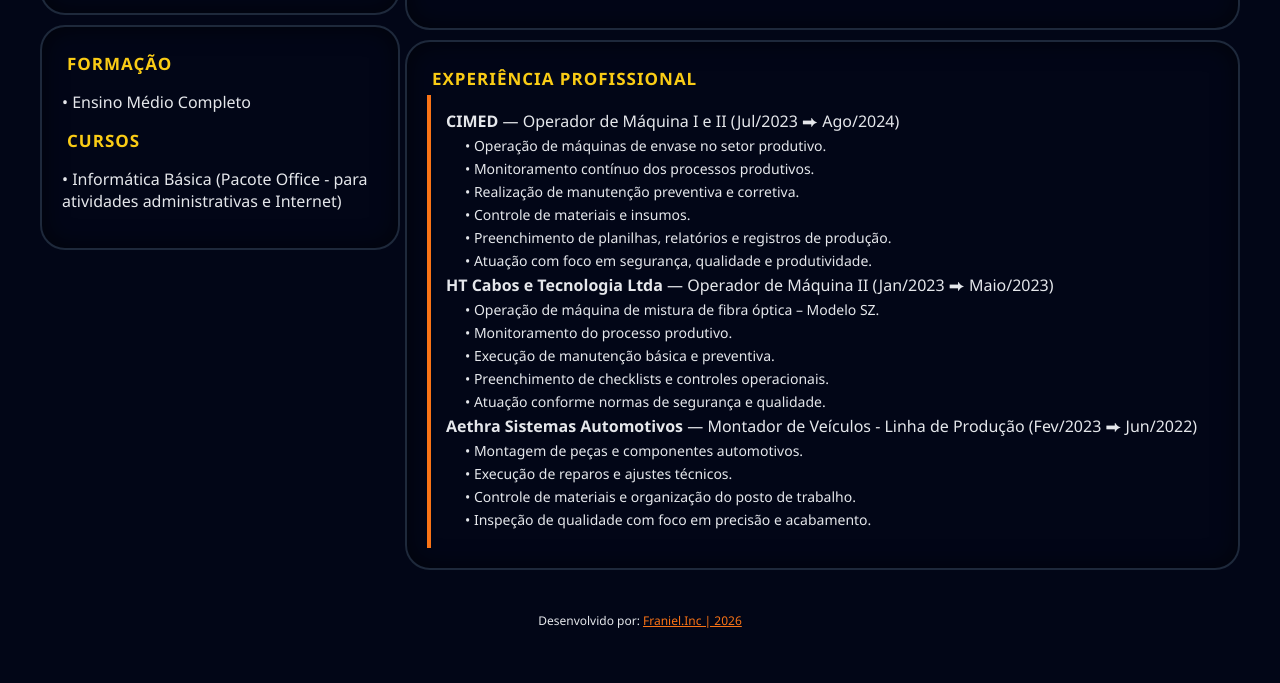
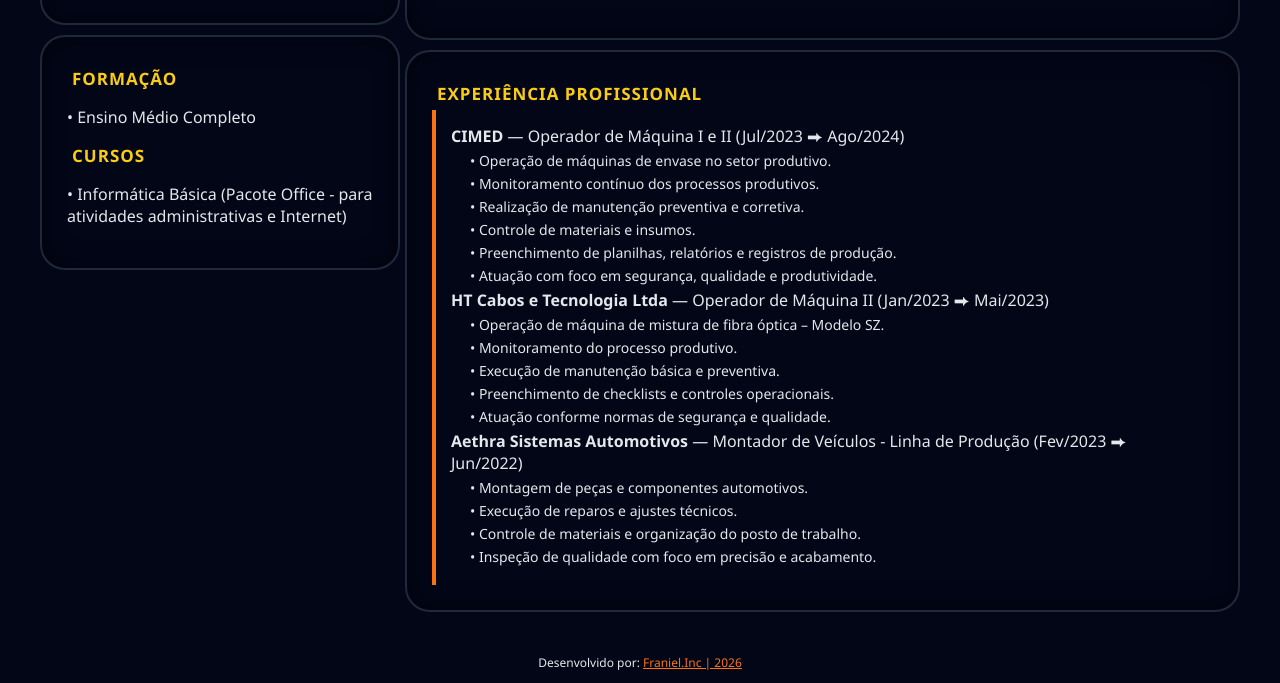
Before and after one commit to franiel97/curriculum-LuizFernando, a plain HTML site: page index.html in a window 1280 px wide. Shown: the part 483-1166 px from the top of the page. Before the commit the page ends 1124 px from the top, so only its background shows below. Drawn offline with Linux system fonts and the light colour scheme.

Commit message:
Ajustes de informação

```diff
--- a/index.html
+++ b/index.html
@@ -147,7 +147,7 @@
     background: var(--panel-dark);
     border: 2px solid var(--border-dark);
     border-radius: 25px;
-    padding: 20px;
+    padding: 25px;
     margin-bottom: 10px;
     box-shadow: inset 0 0 25px rgba(0, 0, 0, .6);
 }
@@ -378,7 +378,7 @@
 </div>
 
 <div class="job">
-<strong>HT Cabos e Tecnologia Ltda</strong> — Operador de Máquina II (Jan/2023 ⮕ Maio/2023)<br>
+<strong>HT Cabos e Tecnologia Ltda</strong> — Operador de Máquina II (Jan/2023 ⮕ Mai/2023)<br>
 	<p>• Operação de máquina de mistura de fibra óptica – Modelo SZ.</p>
 	<p>• Monitoramento do processo produtivo.</p>
 	<p>• Execução de manutenção básica e preventiva.</p>
```
